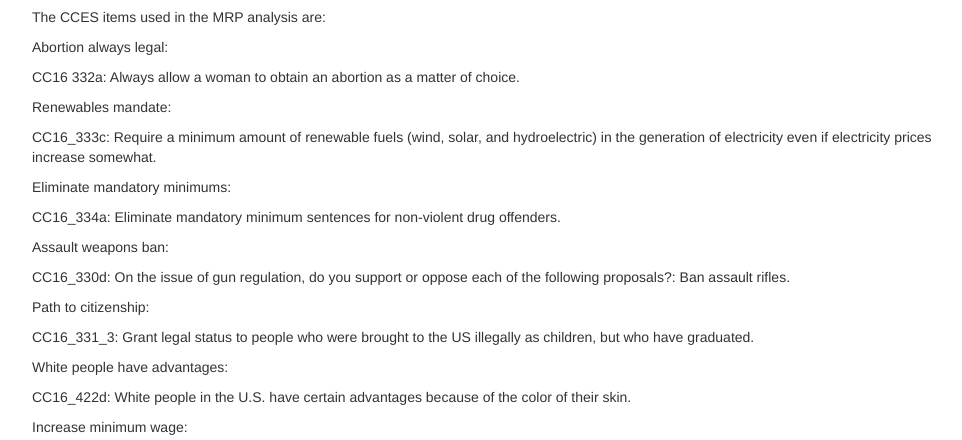
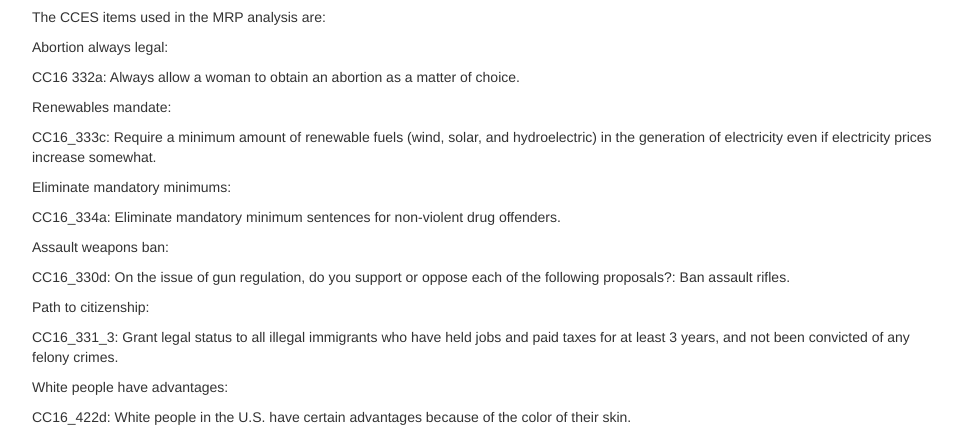
Before and after one commit to cskovron/2016-CCES-MRP, a plain HTML site: page index.html in a window 1280 px wide. Shown: the part 324-764 px from the top of the page, without its empty margins (153-1115 px from the left). Drawn offline with nearby package versions, Linux system fonts and the light colour scheme; some packages are replaced by stand-ins of ours.

Commit message:
Update index.html

```diff
--- a/index.html
+++ b/index.html
@@ -140,7 +140,7 @@
 <p>Assault weapons ban:</p>
 <p>CC16_330d: On the issue of gun regulation, do you support or oppose each of the following proposals?: Ban assault rifles.</p>
 <p>Path to citizenship:</p>
-<p>CC16_331_3: Grant legal status to people who were brought to the US illegally as children, but who have graduated.</p>
+<p>CC16_331_3: Grant legal status to all illegal immigrants who have held jobs and paid taxes for at least 3 years, and not been convicted of any felony crimes.</p>
 <p>White people have advantages:</p>
 <p>CC16_422d: White people in the U.S. have certain advantages because of the color of their skin.</p>
 <p>Increase minimum wage:</p>
```
